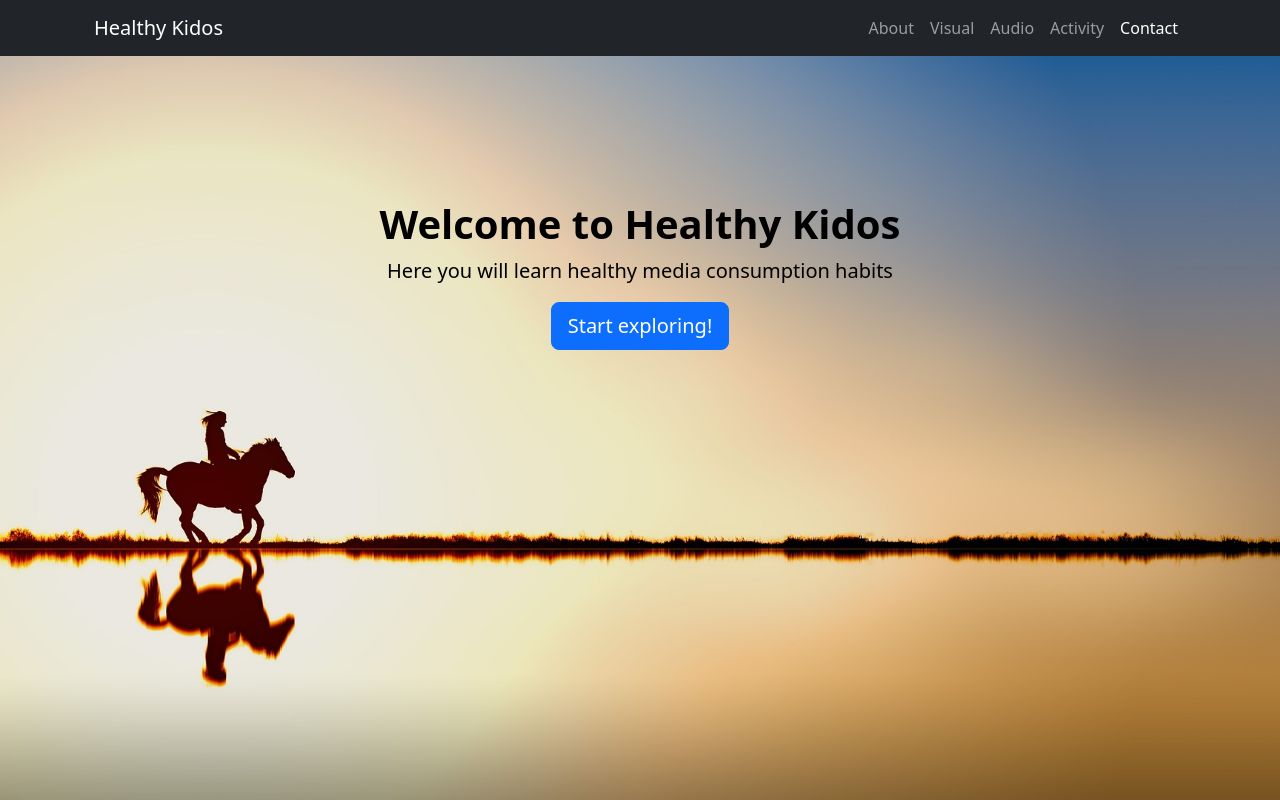
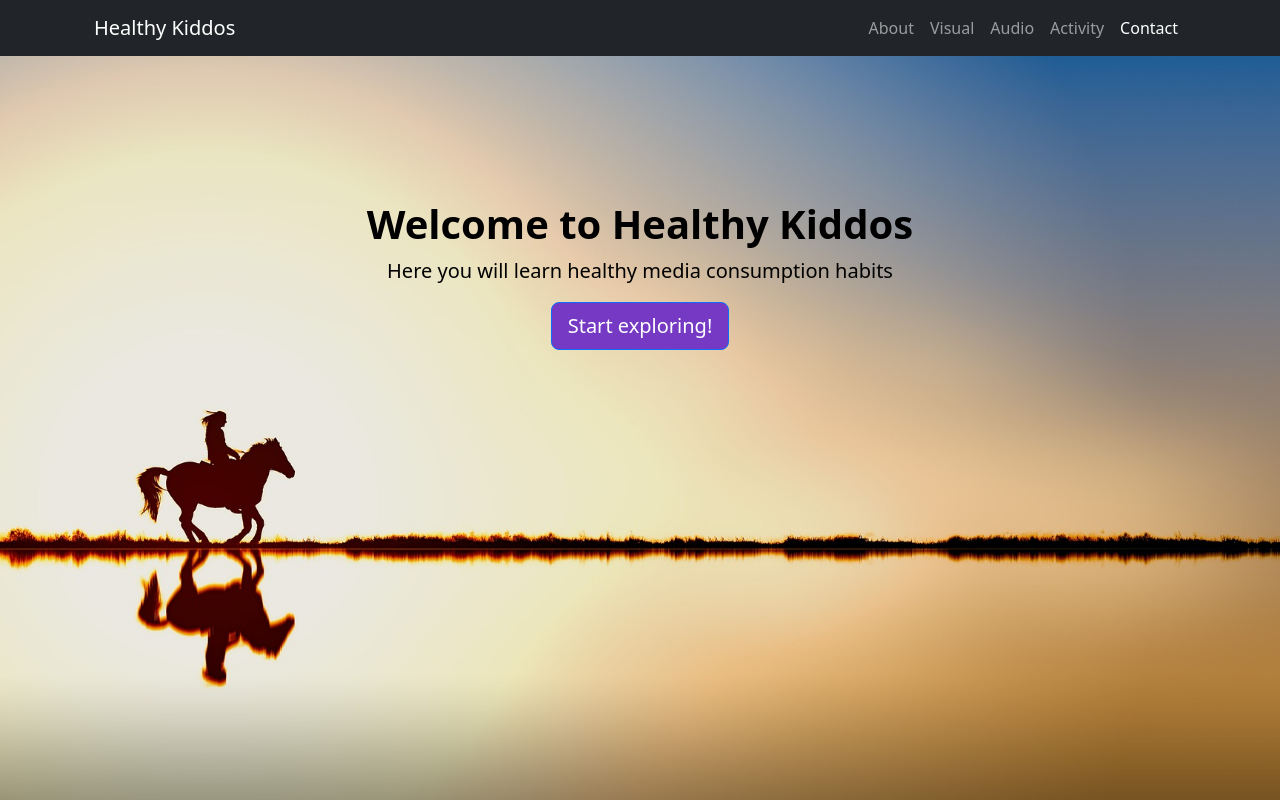
Before and after one commit to bernovie/health-media-page, a plain HTML site: page index.html in a window 1280 px wide. Shown: the top 800 px of the page. Drawn offline with nearby package versions, Linux system fonts and the light colour scheme.

Commit message:
updated name

```diff
--- a/index.html
+++ b/index.html
@@ -5,7 +5,7 @@
         <meta name="viewport" content="width=device-width, initial-scale=1, shrink-to-fit=no" />
         <meta name="description" content="" />
         <meta name="author" content="" />
-        <title>Healthy Kidos - Health Media for Kids</title>
+        <title>Healthy Kiddos - Health Media for Kids</title>
         <link rel="icon" type="image/x-icon" href="assets/favicon.ico" />
         <link rel="apple-touch-icon" sizes="180x180" href="/apple-touch-icon.png">
         <link rel="icon" type="image/png" sizes="32x32" href="/favicon-32x32.png">
@@ -14,11 +14,13 @@
         <!-- Core theme CSS (includes Bootstrap)-->
         <link href="css/styles.css" rel="stylesheet" />
     </head>
+    <!-- jquery 1.10.1 -->
+    <script src="https://code.jquery.com/jquery-1.10.1.min.js" integrity="sha256-SDf34fFWX/ZnUozXXEH0AeB+Ip3hvRsjLwp6QNTEb3k=" crossorigin="anonymous"></script>
     <body id="page-top">
         <!-- Navigation-->
         <nav class="navbar navbar-expand-lg navbar-dark bg-dark fixed-top" id="mainNav">
             <div class="container px-4">
-                <a class="navbar-brand" href="#page-top">Healthy Kidos</a>
+                <a class="navbar-brand" href="#page-top">Healthy Kiddos</a>
                 <button class="navbar-toggler" type="button" data-bs-toggle="collapse" data-bs-target="#navbarResponsive" aria-controls="navbarResponsive" aria-expanded="false" aria-label="Toggle navigation"><span class="navbar-toggler-icon"></span></button>
                 <div class="collapse navbar-collapse" id="navbarResponsive">
                     <ul class="navbar-nav ms-auto">
@@ -34,9 +36,9 @@
         <!-- Header-->
         <header class="bg-image d-flex text-black" style="background-image: url('assets/reiter-3372907_1920.jpg'); width: 100vw; height: 100vh; background-repeat: no-repeat; background-size: cover;">
                 <div class="container px-4 py-5 text-center">
-                    <h1 class="fw-bolder">Welcome to Healthy Kidos</h1>
+                    <h1 class="fw-bolder">Welcome to Healthy Kiddos</h1>
                     <p class="lead">Here you will learn healthy media consumption habits</p>
-                    <a class="btn btn-lg btn-primary" href="#about">Start exploring!</a>
+                    <a class="btn btn-lg btn-primary" href="#about" style="background-color: rgb(117, 57, 196);">Start exploring!</a>
                 </div>
         </header>
         <!-- About section-->
@@ -83,6 +85,7 @@
                         <br>
                         <h3>Meditation</h3>
                         <p class="lead">Relax and unwind with our soothing meditation. This guided session helps you take a break from screens and find your inner calm. Simple techniques to relax and refocus. Take a deep breath, and let’s start your peaceful journey!</p>
+                        <iframe width="100%" height="166" scrolling="no" frameborder="no" allow="autoplay" src="https://w.soundcloud.com/player/?url=https%3A//api.soundcloud.com/tracks/1825948830&color=%23ff5500&auto_play=false&hide_related=false&show_comments=true&show_user=true&show_reposts=false&show_teaser=true"></iframe><div style="font-size: 10px; color: #cccccc;line-break: anywhere;word-break: normal;overflow: hidden;white-space: nowrap;text-overflow: ellipsis; font-family: Interstate,Lucida Grande,Lucida Sans Unicode,Lucida Sans,Garuda,Verdana,Tahoma,sans-serif;font-weight: 100;"><a href="https://soundcloud.com/bearny25" title="bernovie" target="_blank" style="color: #cccccc; text-decoration: none;">bernovie</a> · <a href="https://soundcloud.com/bearny25/health-media-meditation" title="Health Media Meditation" target="_blank" style="color: #cccccc; text-decoration: none;">Health Media Meditation</a></div>
                     </div>
                 </div>
             </div>
@@ -114,7 +117,7 @@
         </section>
         <!-- Footer-->
         <footer class="py-5 bg-dark">
-            <div class="container px-4"><p class="m-0 text-center text-white">Copyright &copy; Healthy Kidos 2024</p></div>
+            <div class="container px-4"><p class="m-0 text-center text-white">Copyright &copy; Healthy Kiddos 2024</p></div>
         </footer>
         <!-- Bootstrap core JS-->
         <script src="https://cdn.jsdelivr.net/npm/bootstrap@5.2.3/dist/js/bootstrap.bundle.min.js"></script>
```
